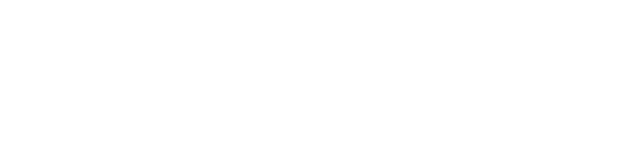
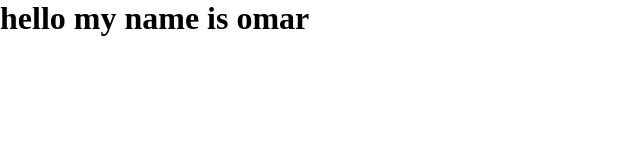
Before and after one commit to M-Alkordy/project-test, a plain HTML site: page index.html in a window 1280 px wide. Shown: the whole page, without its empty margins (0-640 px from the left). Drawn offline with Linux system fonts and the light colour scheme.

Commit message:
hello my name is omar

```diff
--- a/index.html
+++ b/index.html
@@ -7,6 +7,6 @@
     <title>test project</title>
 </head>
 <body>
-
+    <h1>hello my name is omar</h1>
 </body>
 </html>
```
